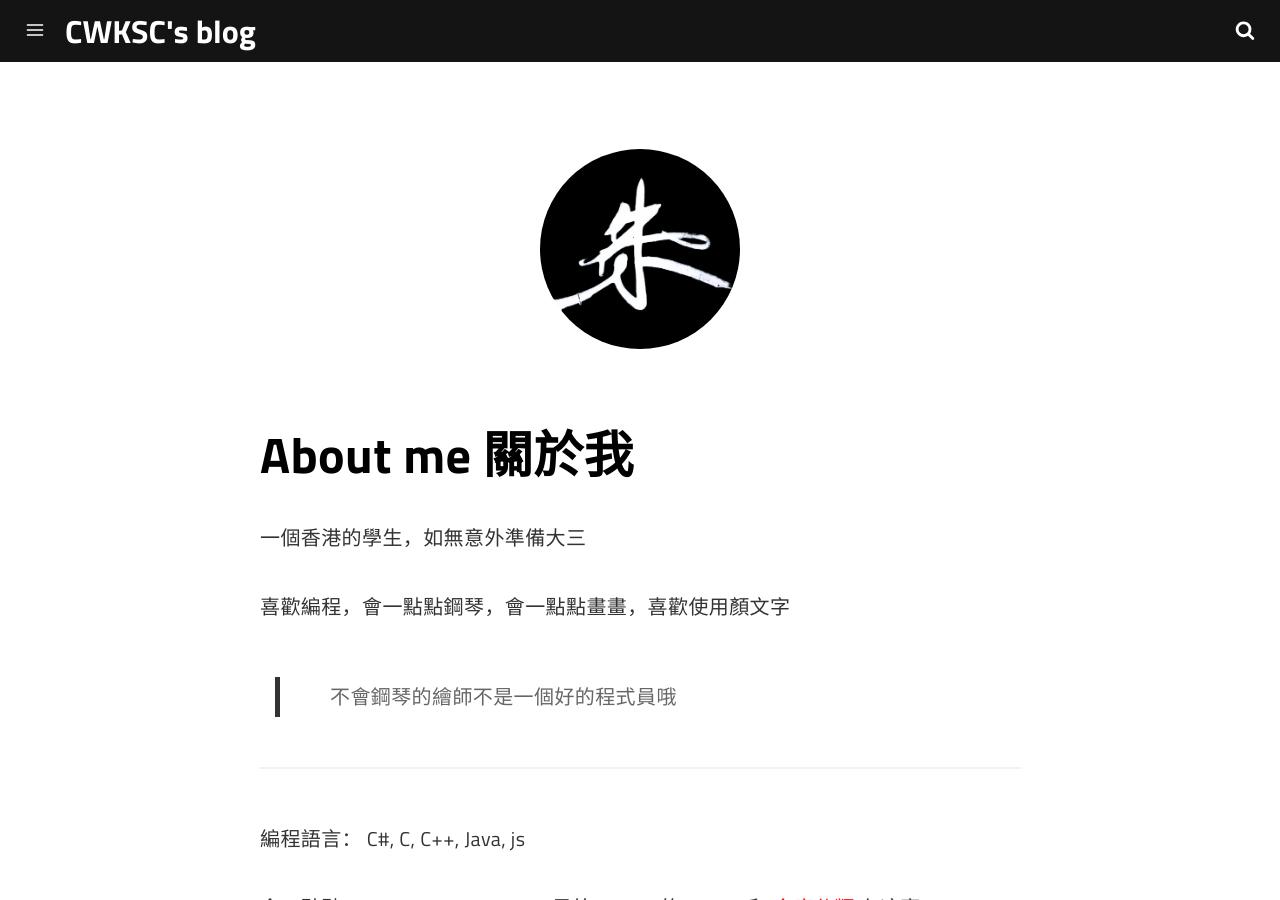
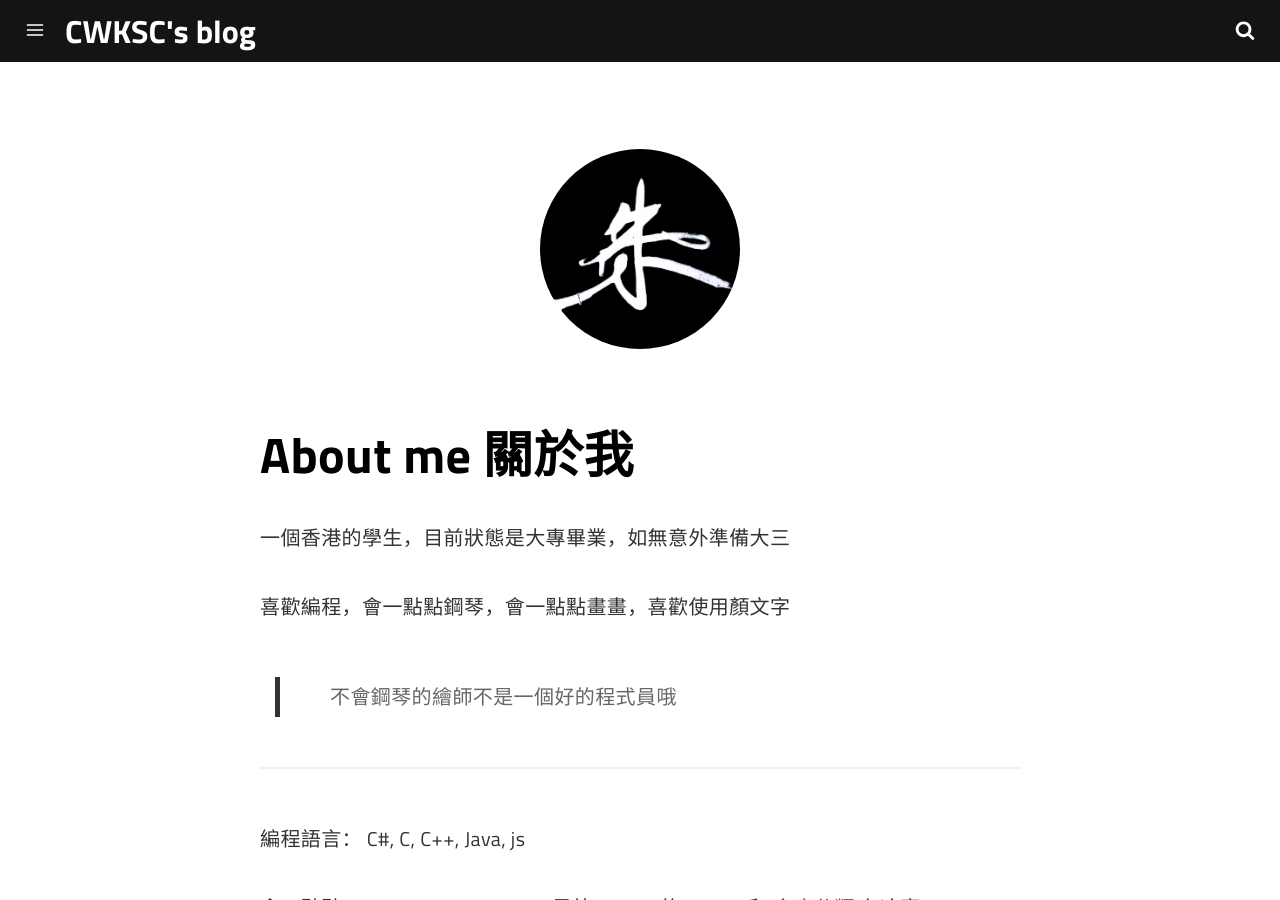
Before and after one commit to CWKSC/CWKSC.github.io_backup, a Jekyll site: the page built from pages/about.md, in a window 1280 px wide and 900 px high. Built offline with Jekyll 4.4.1, drawn with Linux system fonts in a browser that asks for light colours; a script that is not in the unit is left out.

Commit message:
update try

```diff
--- a/pages/about.md
+++ b/pages/about.md
@@ -11,7 +11,7 @@ permalink: /about/
 
 # About me 關於我
 
-一個香港的學生，如無意外準備大三
+一個香港的學生，目前狀態是大專畢業，如無意外準備大三
 
 喜歡編程，會一點點鋼琴，會一點點畫畫，喜歡使用顏文字
 
```
Also changed, not shown: pages/link_exchange.md (+4 -0 lines).
